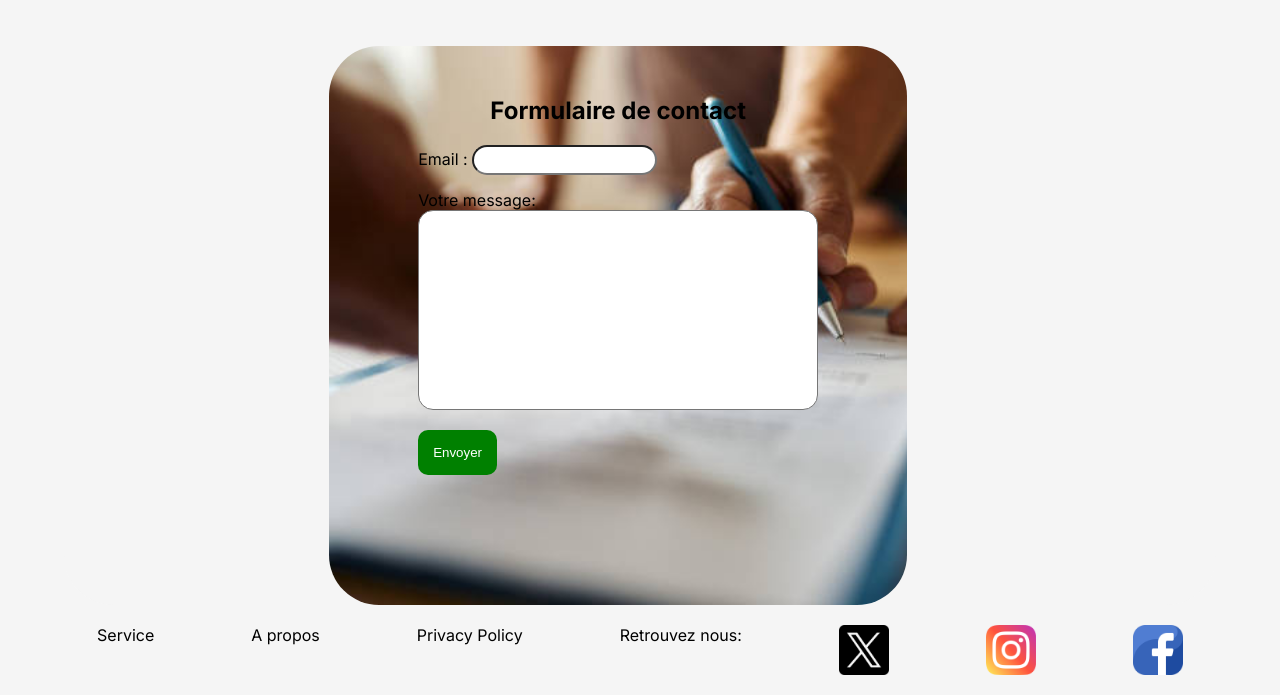
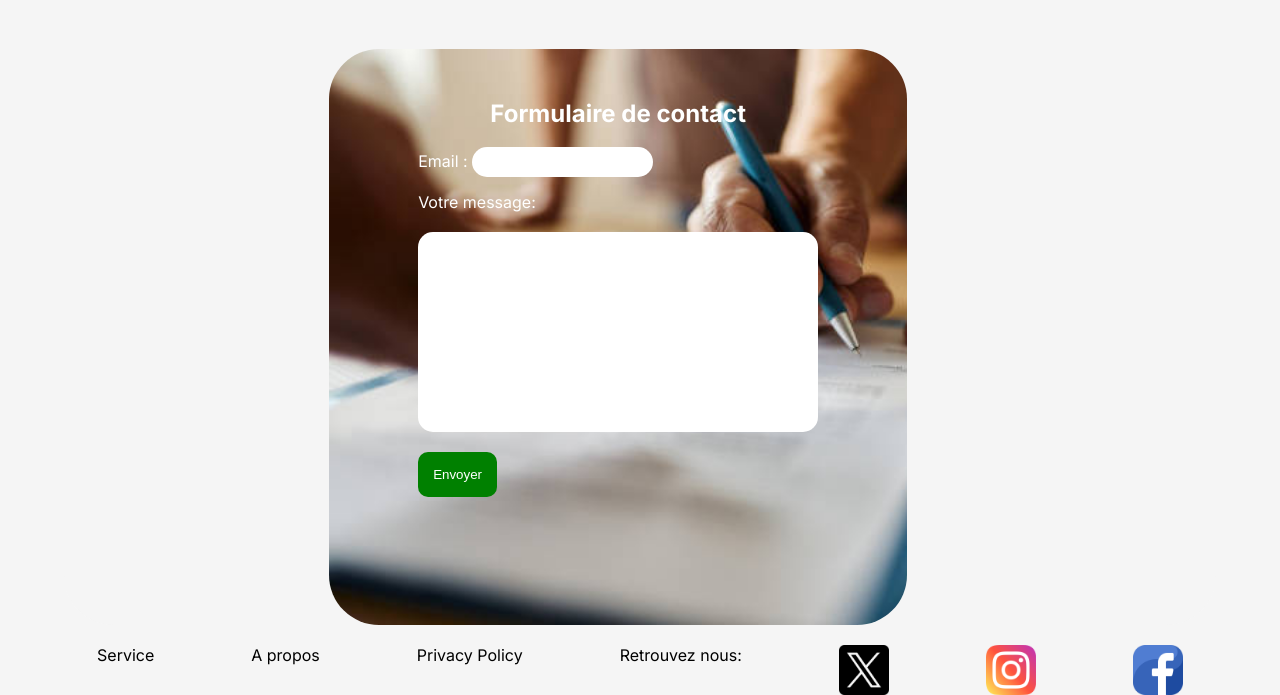
Before and after one commit to chahedlousssayef/challeng-web, a Symfony app: template templates/contact/contact.html.twig in a window 1280 px wide. Shown: the part 806-1501 px from the top of the page. Run offline with Twig, Linux system fonts and the light colour scheme; the template is opened without the code that fills it, so the values that code supplies are empty; some libraries are stand-ins or nearby versions.

Commit message:
Update style.css
Update css to customize more the contact form

```diff
--- a/public/style.css
+++ b/public/style.css
@@ -209,9 +209,12 @@ main button:hover{
     align-items: center;
     padding-bottom: 0px;
     margin-bottom: 0px;
+    color: white;
 }
 
 .Form_contact textarea {
+    margin-top: 20px;
+    border: 0px;
     border-radius: 15px;
     resize: none;
     height: 200px;
@@ -225,6 +228,7 @@ main button:hover{
 .Form_info input {
     border-radius: 15px;
     height: 30px;
+    border: 0px;
 }
 
 .Button_submit {
```
